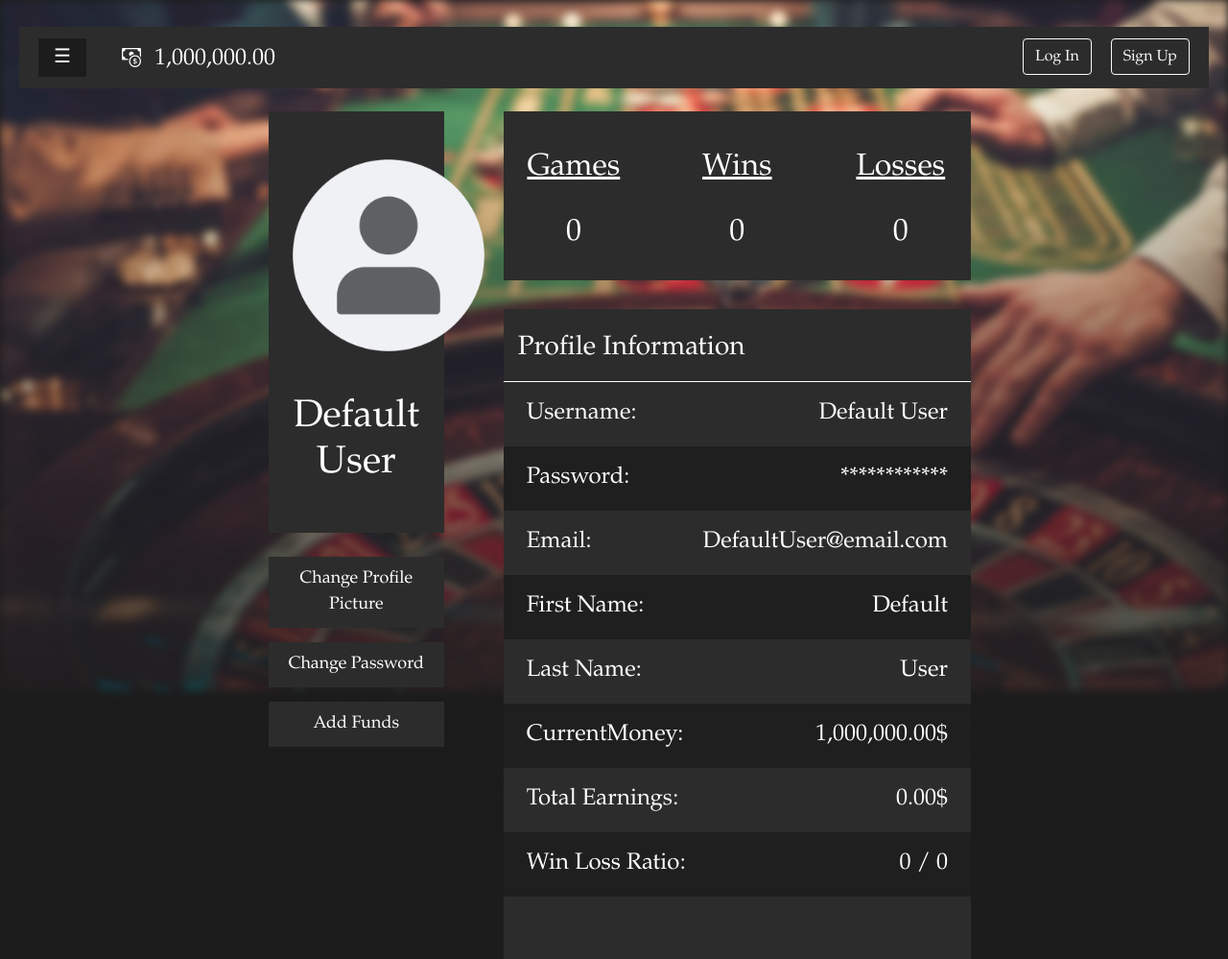
After one commit to jesshet/FinalProjectTest, a PHP site: page /Profile.html in a window 1280 px wide. The commit adds this page. Shown: the whole page at 96% size. Run offline with PHP 8.4, Linux system fonts and the light colour scheme; some libraries are stand-ins or nearby versions.

Commit message:
Big update, added profile page and logout page
lots a stuff

```diff
--- a/CSS/PageStyle.css
+++ b/CSS/PageStyle.css
@@ -142,5 +142,5 @@ a{
   left: 0px;
   height: 100%;
   width: 100vw;
-  background-image: linear-gradient(to bottom, rgba(255,255,255,0), rgba(29,31,33,1));
+  background-image: linear-gradient(to bottom, rgba(255,255,255,0), #1c1c1c);
 }
--- /dev/null
+++ b/CSS/profile.css
@@ -0,0 +1,90 @@
+#leftPanel{
+    margin-left: 20%;
+    margin-right: 50px;
+}
+
+#picGroup{
+    background-color: #2c2c2c;
+    padding: 0 0 40px 0;
+
+    margin-bottom: 10px;
+}
+
+.profileButton{
+    margin-top: 15px;
+    padding: 10px;
+    border: none;
+    width: 100%;
+
+    background-color: #2c2c2c;
+    font-size: 18px;
+}
+
+.profileButton:hover{
+    background-color: #3c3c3c;
+}
+
+#profilePicture{
+    margin-top: 25px;
+    padding: 25px;
+}
+
+
+
+#rightPanel{
+    margin-right: 20%;
+    height: 85vh;
+}
+
+#GWL{
+    background-color: #2c2c2c;
+}
+
+.titles{
+    margin-top: 40px;
+    text-decoration: underline;
+}
+
+.gameResults{
+    margin-top: 25px;
+    margin-bottom: 25px;
+    font-size: 32px;
+}
+
+.break{
+    height: 1px;
+    width: 100%;
+    background-color: white;
+}
+
+#profileInformation{
+    margin-top: 30px;
+    text-align: left;
+    font-size: 24px;
+
+    background-color: #2c2c2c;
+    padding-bottom: 65px;
+}
+
+#profileTitle{
+    margin-top: 25px;
+    margin-left: 15px;
+}
+
+.profileDataEven{
+    padding-top: 15px;
+    margin: auto;
+
+}
+.profileDataOdd{
+    padding-top: 15px;
+    background-color: rgba(0,0,0,0.3);
+}
+
+.leftText{
+
+}
+
+.rightText{
+
+}
--- /dev/null
+++ b/Profile.html
@@ -0,0 +1,197 @@
+<!DOCTYPE html>
+<html>
+    <head>
+        <meta charset="utf-8">
+        <meta name="viewport" content="width=device-width, initial-scale=1, shrink-to-fit=no">
+
+        <link href="https://cdn.jsdelivr.net/npm/bootstrap@5.0.2/dist/css/bootstrap.min.css" rel="stylesheet" integrity="sha384-EVSTQN3/azprG1Anm3QDgpJLIm9Nao0Yz1ztcQTwFspd3yD65VohhpuuCOmLASjC" crossorigin="anonymous">
+        <link rel="stylesheet" href="https://cdn.jsdelivr.net/npm/bootstrap-icons@1.5.0/font/bootstrap-icons.css">
+
+        <link href="CSS/PageStyle.css"rel="stylesheet">
+        <link href="CSS/profile.css"rel="stylesheet">
+        <link href="CSS/SideBar.css"rel="stylesheet">
+
+        <script src="https://code.jquery.com/jquery-3.2.1.slim.min.js" integrity="sha384-KJ3o2DKtIkvYIK3UENzmM7KCkRr/rE9/Qpg6aAZGJwFDMVNA/GpGFF93hXpG5KkN" crossorigin="anonymous"></script>
+        <script src="https://cdn.jsdelivr.net/npm/popper.js@1.12.9/dist/umd/popper.min.js" integrity="sha384-ApNbgh9B+Y1QKtv3Rn7W3mgPxhU9K/ScQsAP7hUibX39j7fakFPskvXusvfa0b4Q" crossorigin="anonymous"></script>
+        <script src="https://cdn.jsdelivr.net/npm/bootstrap@4.0.0/dist/js/bootstrap.min.js" integrity="sha384-JZR6Spejh4U02d8jOt6vLEHfe/JQGiRRSQQxSfFWpi1MquVdAyjUar5+76PVCmYl" crossorigin="anonymous"></script>
+
+        <title>Waste of Money</title>
+    </head>
+
+    <body>
+
+        <main id="main">
+            <!--side bar (just a bunch of temp links for now)-->
+            <div class="sidebar"id="sidebar">
+                <a href="javascript:void(0)" class="closebtn" onclick="closeNav()">&times;</a>
+                <a href="#">Profile</a>
+                <a href="MainPage.html">Home</a>
+                <a href="#">Funds</a>
+                <a href="#">Card Games</a>
+                <a href="#">Dice Games</a>
+            </div>
+
+            <div class="fixed-top"id="openbtn">
+                <button class=""id="openbtn" onclick="openNav()">&#9776;</button>
+            </div>
+
+            <!-- Header Panel with search bar and login/sign up buttons / currency tracking-->
+            <div class="container-fluid mt-2" id="headerpanel">
+                <div class="row">
+                     <!--Currency Tracking-->
+                     <div class="col pt-1" id="currency">
+                        <i class="bi bi-cash-coin"></i>
+                        <span id="currentAmount">1,000,000.00</span>
+                    </div>
+                    <div class="col" id="userhub">
+                        <!-- Login/Signup -->
+                        <button type="button" class="btn btn-outline-light mx-2" onclick="closeRegisterForm() + openLoginForm()">Log In</button>
+                        <button type="button" class="btn btn-outline-light mx-2" onclick="closeLoginForm() + openRegisterForm()">Sign Up</button>
+                    </div>
+                </div>
+            </div>
+
+            <!-- The Main Panel which will hold most of the tiles for the games-->
+
+            <!--Background with blur and gradient-->
+            <div class="opacity"id="bgGrad">
+            </div>
+            <img src="Resources/Background(Main).png" class="Background" id="mainBackground">
+
+            <!--Main Panel-->
+            <div class="container-fluid mt-4" id="mainpanel">
+                <div class="row">
+                    <div class="col-2"id="leftPanel">
+                        <div id="picGroup">
+                            <img src="Resources/profile-picture.png"width="250px"id="profilePicture">
+                            <h1 id="Username">Default User</h1>
+                        </div>
+                        <button class="profileButton"> Change Profile Picture </button>
+                        <button class="profileButton"> Change Password </button>
+                        <button class="profileButton"> Add Funds </button>
+                    </div>
+
+                    <div class="col g-0"id="rightPanel">
+                        <!--Holds the win loss info-->
+                        <div class="container-fluid" id="GWL">
+                            <div class="row">
+                                <div class="col">
+                                    <h2 class="titles">Games</h2>
+                                    <p class="gameResults" id="totalGames">0</p>
+                                </div>
+                                <div class="col">
+                                    <h2 class="titles">Wins</h2>
+                                    <p class="gameResults" id="totalWins">0</p>
+                                </div>
+                                <div class="col">
+                                    <h2 class="titles">Losses</h2>
+                                    <p class="gameResults" id="totalLosses">0</p>
+                                </div>
+                            </div>
+                        </div>
+
+                        <!--Big ol block of user information-->
+                        <div class="container-fluid" id="profileInformation">
+                            <div class="row">
+                                <div class="col">
+                                    <h3 id="profileTitle">Profile Information</h3>
+                                    <div class="break"><p></p></div>
+
+                                    <div class="container-fluid profileDataEven">
+                                        <div class="row">
+                                            <div class="col text-start leftText">
+                                                <p>Username:</p>
+                                            </div>
+                                            <div class="col text-end rightText">
+                                                <p>Default User</p>
+                                            </div>
+                                        </div>
+                                    </div>
+                                    <div class="container-fluid profileDataOdd">
+                                        <div class="row">
+                                            <div class="col text-start leftText">
+                                                <p>Password:</p>
+                                            </div>
+                                            <div class="col text-end rightText">
+                                                <p>************</p>
+                                            </div>
+                                        </div>
+                                    </div>
+                                    <div class="container-fluid profileDataEven">
+                                        <div class="row">
+                                            <div class="col text-start leftText">
+                                                <p>Email:</p>
+                                            </div>
+                                            <div class="col text-end rightText">
+                                                <p>DefaultUser@email.com</p>
+                                            </div>
+                                        </div>
+                                    </div>
+                                    <div class="container-fluid profileDataOdd">
+                                        <div class="row">
+                                            <div class="col text-start leftText">
+                                                <p>First Name:</p>
+                                            </div>
+                                            <div class="col text-end rightText">
+                                                <p>Default</p>
+                                            </div>
+                                        </div>
+                                    </div>
+                                    <div class="container-fluid profileDataEven">
+                                        <div class="row">
+                                            <div class="col text-start leftText">
+                                                <p>Last Name:</p>
+                                            </div>
+                                            <div class="col text-end rightText">
+                                                <p>User</p>
+                                            </div>
+                                        </div>
+                                    </div>
+                                    <div class="container-fluid profileDataOdd">
+                                        <div class="row">
+                                            <div class="col text-start leftText">
+                                                <p>CurrentMoney:</p>
+                                            </div>
+                                            <div class="col text-end rightText">
+                                                <p>1,000,000.00$</p>
+                                            </div>
+                                        </div>
+                                    </div>
+                                    <div class="container-fluid profileDataEven">
+                                        <div class="row">
+                                            <div class="col text-start leftText">
+                                                <p>Total Earnings:</p>
+                                            </div>
+                                            <div class="col text-end rightText">
+                                                <p>0.00$</p>
+                                            </div>
+                                        </div>
+                                    </div>
+                                    <div class="container-fluid profileDataOdd">
+                                        <div class="row">
+                                            <div class="col text-start leftText">
+                                                <p>Win Loss Ratio:</p>
+                                            </div>
+                                            <div class="col text-end rightText">
+                                                <p>0 / 0</p>
+                                            </div>
+                                        </div>
+                                    </div>
+
+                                </div>
+                            </div>
+                        </div>
+
+
+                    </div>
+                </div>
+            </div>
+
+
+        <footer>
+
+        </footer>
+
+        <script src="someFunctions.js"></script> <!-- Connect JavaScript-->
+    </body>
+</html>
```
Also changed, not shown: CSS/Logout.css (added, +103 -0 lines), LogoutPage.html (added, +52 -0 lines), Resources/Skyscraper1.png (deleted), Resources/Skyscraper2.png (deleted), Resources/Skyscraper3.png (deleted), Resources/profile-picture.png (added).
